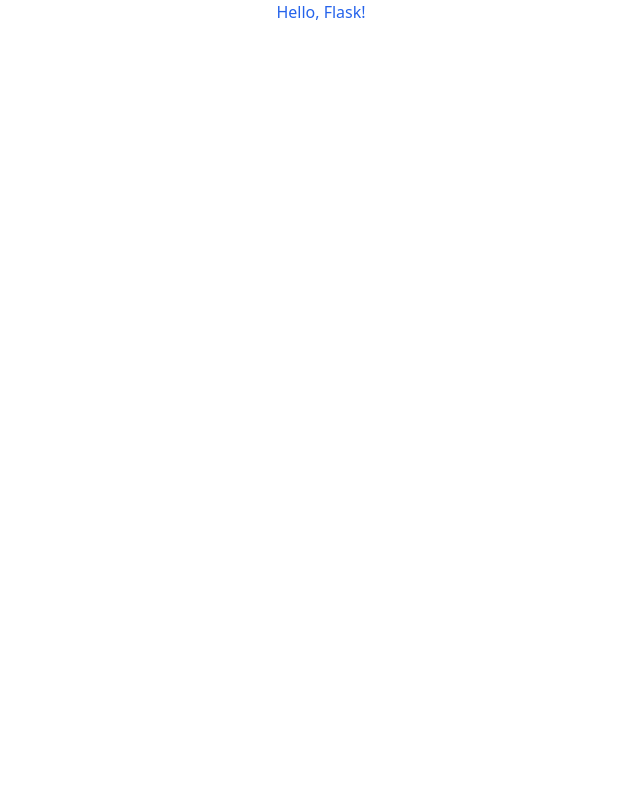
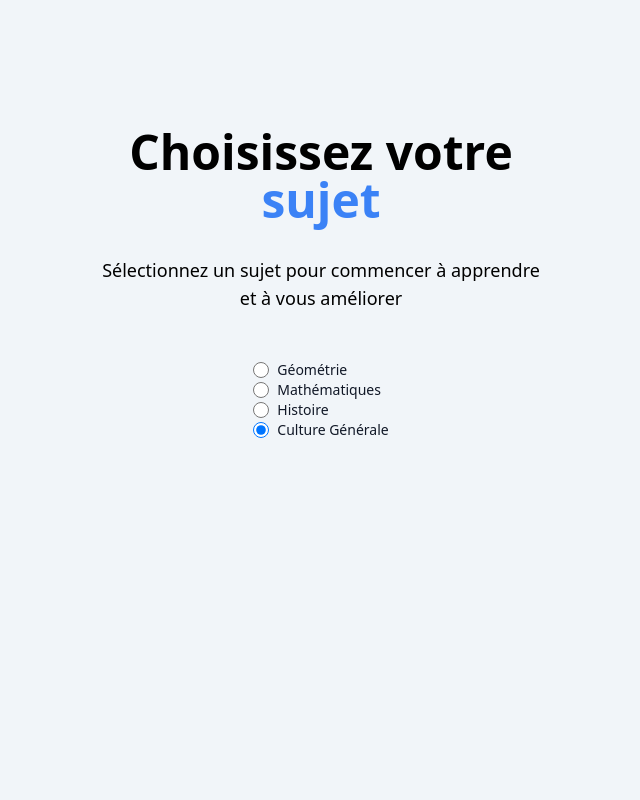
Before and after one commit to samuelndjouli997/DEVOPS_CI-CD, a Flask app: page / in a window 1280 px wide. Before the commit the part shown is almost empty. Shown: the whole page, without its empty margins (319-959 px from the left). Run offline with Flask 3, Linux system fonts and the light colour scheme; style sheets or scripts are compiled from the project's sources; parts of the project's set-up code (start-up, migrations or seed data) failed here and were passed over.

Commit message:
added front in html

```diff
--- a/quizz/templates/index.html
+++ b/quizz/templates/index.html
@@ -11,6 +11,82 @@
     />
   </head>
   <body>
-    <h1 class="text-blue-600 flex justify-center">Hello, Flask!</h1>
+    <main>
+      <section class="bg-slate-100 h-screen">
+        <div
+          class="container mx-auto flex flex-col items-center px-4 py-16 text-center md:py-32 md:px-10 lg:px-32 xl:max-w-3xl"
+        >
+          <h1 class="text-4xl font-bold leadi sm:text-5xl">
+            Choisissez votre <span class="text-blue-500">sujet</span>
+          </h1>
+          <p class="px-8 mt-8 mb-12 text-lg">
+            Sélectionnez un sujet pour commencer à apprendre et à vous améliorer
+          </p>
+          <div class="flex flex-col justify-center">
+            <form>
+              <div class="flex items-center">
+                <input
+                  id="default-radio-1"
+                  type="radio"
+                  value=""
+                  name="default-radio"
+                  class="w-4 h-4 text-blue-600 bg-gray-100 border-gray-300 focus:ring-blue-500 dark:focus:ring-blue-600 dark:ring-offset-gray-800 focus:ring-2 dark:bg-gray-700 dark:border-gray-600"
+                />
+                <label
+                  for="default-radio-1"
+                  class="ms-2 text-sm font-medium text-gray-900"
+                  >Géométrie</label
+                >
+              </div>
+              <div class="flex items-center">
+                <input
+                  checked
+                  id="default-radio-2"
+                  type="radio"
+                  value=""
+                  name="default-radio"
+                  class="w-4 h-4 text-blue-600 bg-gray-100 border-gray-300 focus:ring-blue-500 dark:focus:ring-blue-600 dark:ring-offset-gray-800 focus:ring-2 dark:bg-gray-700 dark:border-gray-600"
+                />
+                <label
+                  for="default-radio-2"
+                  class="ms-2 text-sm font-medium text-gray-900"
+                  >Mathématiques</label
+                >
+              </div>
+              <div class="flex items-center">
+                <input
+                  checked
+                  id="default-radio-2"
+                  type="radio"
+                  value=""
+                  name="default-radio"
+                  class="w-4 h-4 text-blue-600 bg-gray-100 border-gray-300 focus:ring-blue-500 dark:focus:ring-blue-600 dark:ring-offset-gray-800 focus:ring-2 dark:bg-gray-700 dark:border-gray-600"
+                />
+                <label
+                  for="default-radio-2"
+                  class="ms-2 text-sm font-medium text-gray-900"
+                  >Histoire</label
+                >
+              </div>
+              <div class="flex items-center">
+                <input
+                  checked
+                  id="default-radio-2"
+                  type="radio"
+                  value=""
+                  name="default-radio"
+                  class="w-4 h-4 text-blue-600 bg-gray-100 border-gray-300 focus:ring-blue-500 dark:focus:ring-blue-600 dark:ring-offset-gray-800 focus:ring-2 dark:bg-gray-700 dark:border-gray-600"
+                />
+                <label
+                  for="default-radio-2"
+                  class="ms-2 text-sm font-medium text-gray-900"
+                  >Culture Générale</label
+                >
+              </div>
+            </form>
+          </div>
+        </div>
+      </section>
+    </main>
   </body>
 </html>
```
